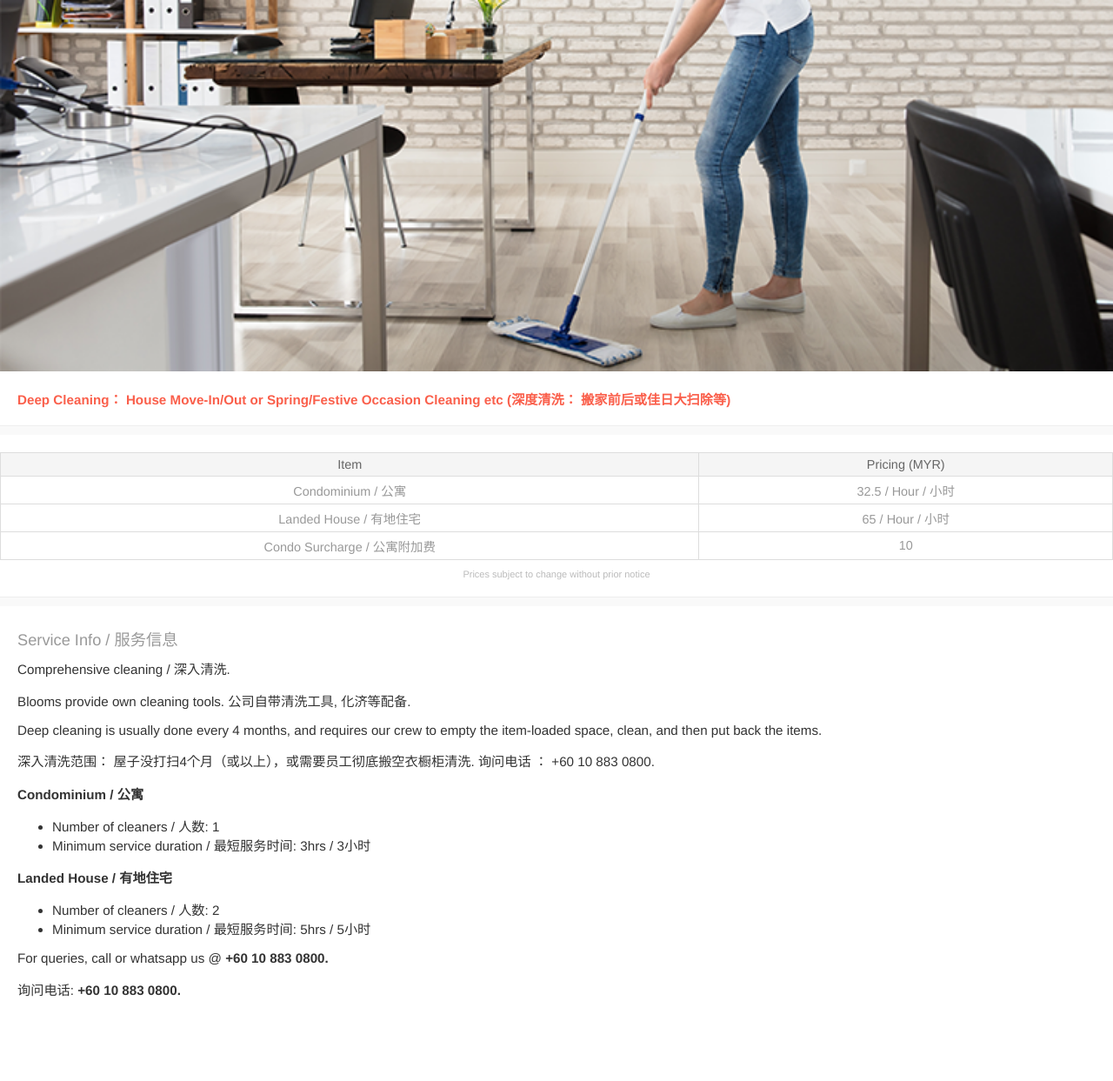
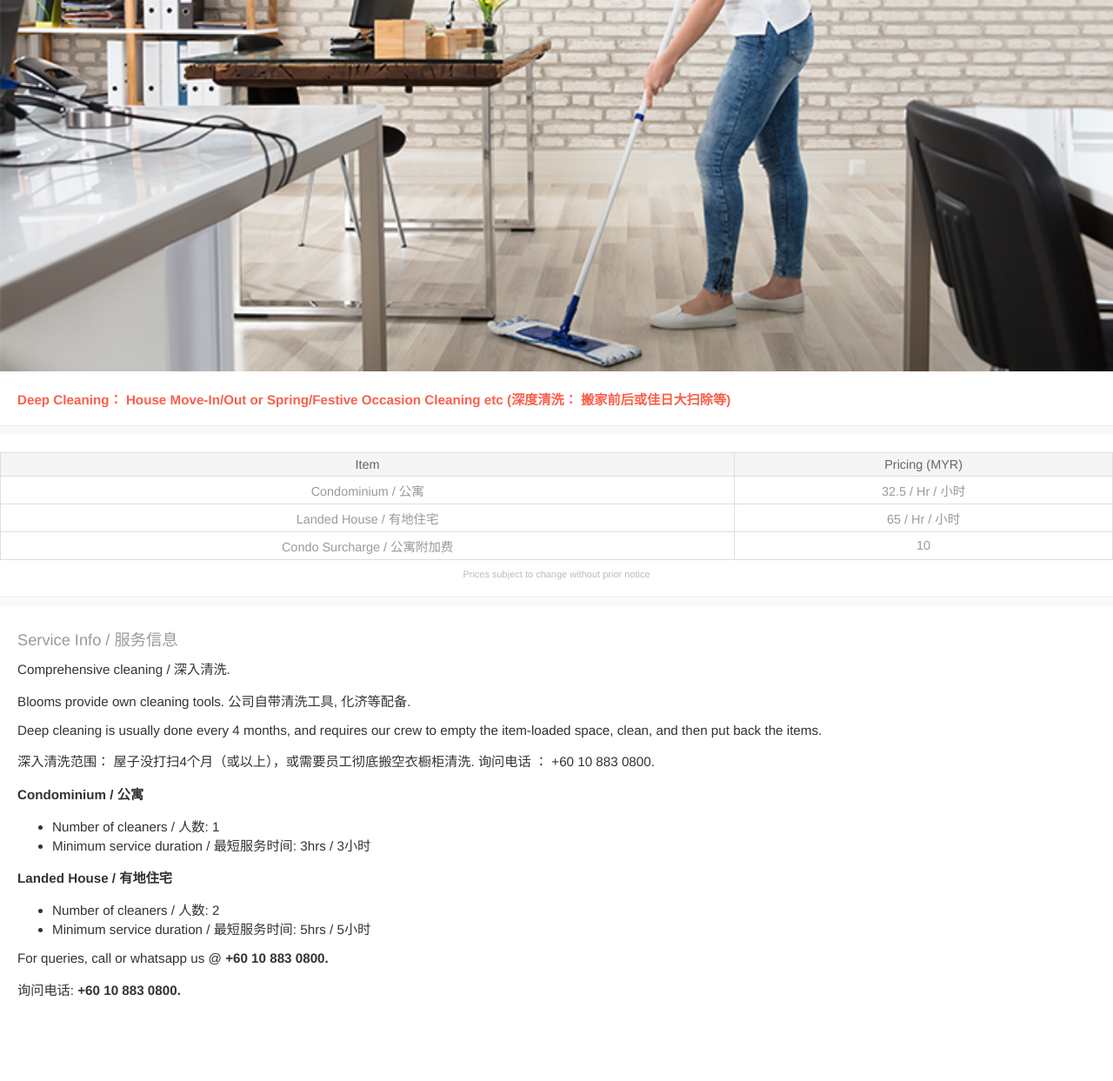
Before and after one commit to blooms-singapore/pages, a Jekyll site: the page built from en/services/myr/cleaning-deep.html, in a window 1280 px wide. Shown: the whole page at 87% size. Built offline with Jekyll 4.4.1, drawn with Linux system fonts in a browser that asks for light colours.

Commit message:
Update cleaning-deep.html

```diff
--- a/en/services/myr/cleaning-deep.html
+++ b/en/services/myr/cleaning-deep.html
@@ -14,11 +14,11 @@ layout: service
     <tbody>
       <tr>
         <td>Condominium / 公寓</td>
-        <td>32.5<span> / Hour<span> / 小时</span></td>
+        <td>32.5<span> / Hr<span> / 小时</span></td>
       </tr>
       <tr>
         <td>Landed House / 有地住宅</td>
-        <td>65<span> / Hour<span> / 小时</span></td>
+        <td>65<span> / Hr<span> / 小时</span></td>
       </tr>
       <tr>
         <td>Condo Surcharge / 公寓附加费</td>
```
